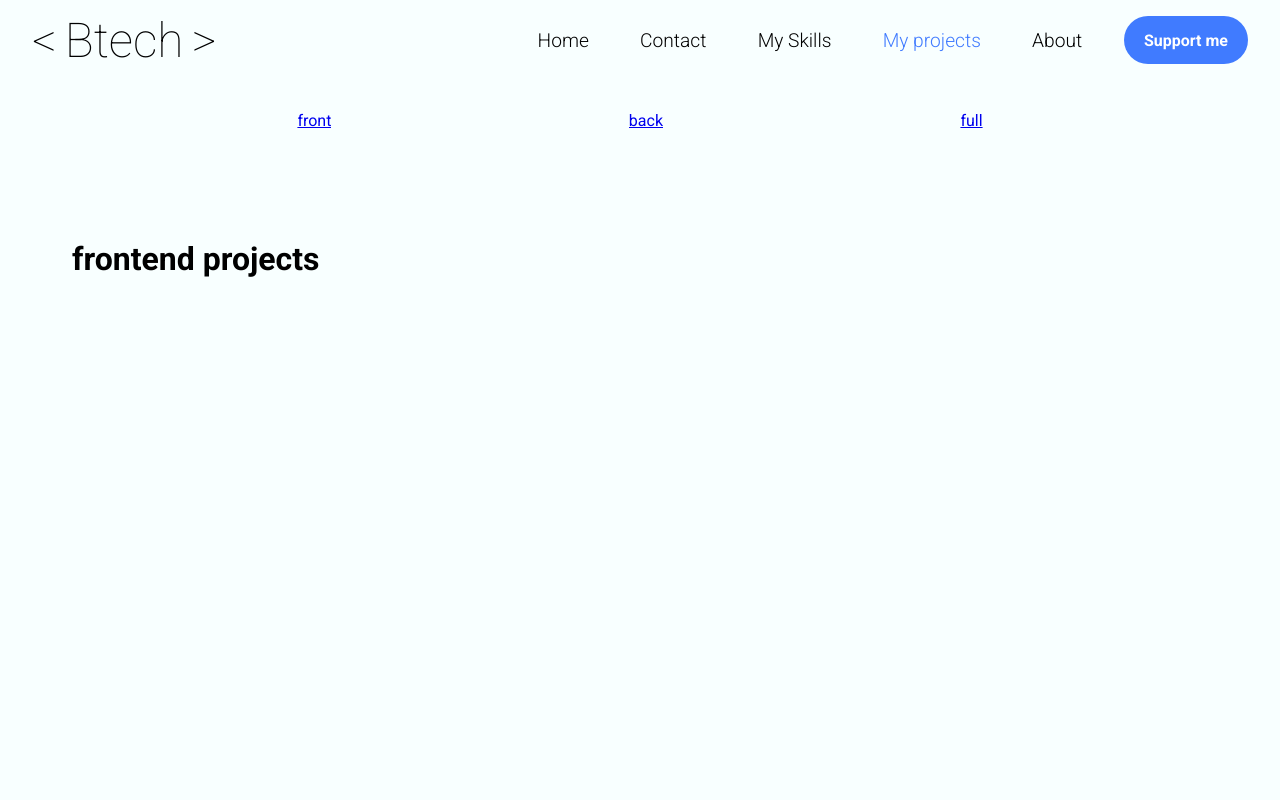
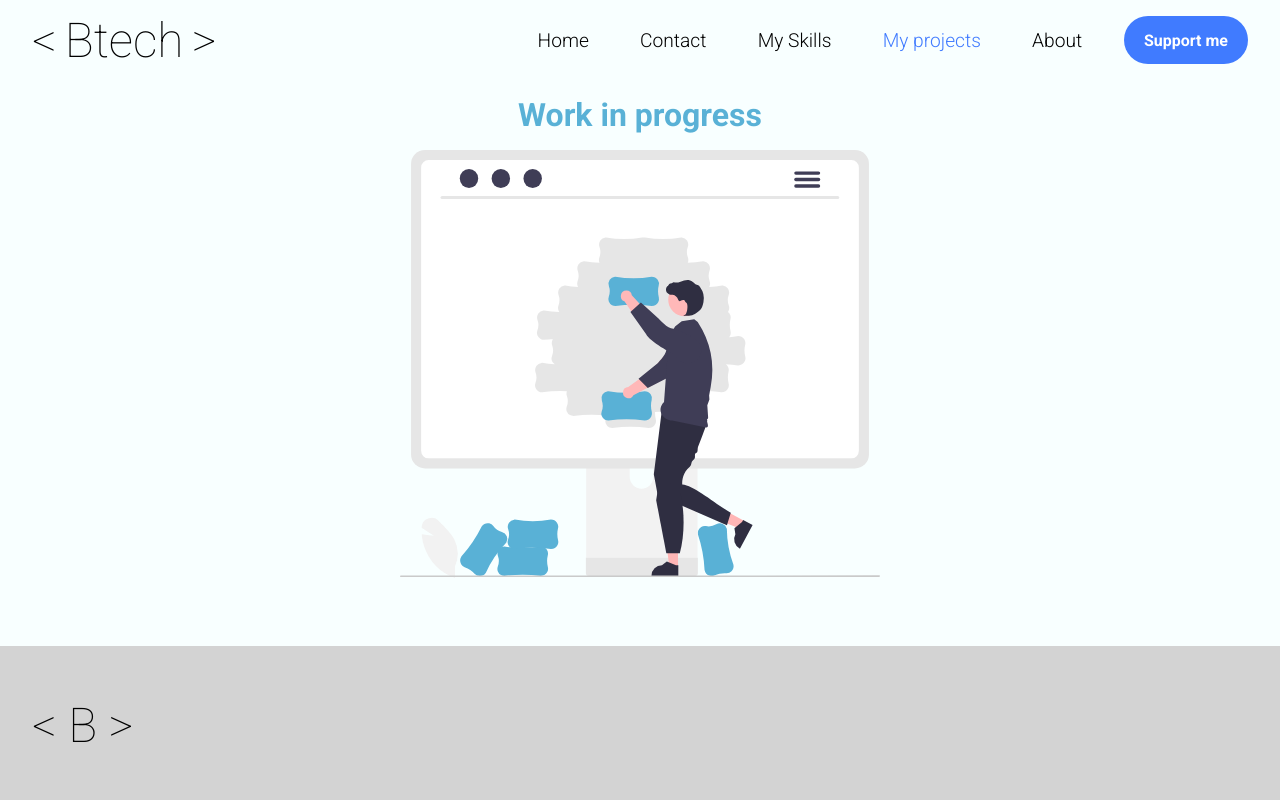
Before and after one commit to BucoTEC/MyPortifolio, a React (Create React App) app: page /projects in a window 1280 px wide. Shown: the top 800 px of the page. Built offline with nearby package versions, Linux system fonts and the light colour scheme.

Commit message:
added work in progress page to my projects

```diff
--- a/src/pages/Projects.jsx
+++ b/src/pages/Projects.jsx
@@ -2,34 +2,42 @@ import React from "react";
 import AnimatePage from "../utils/AnimatePage";
 import styled from "styled-components";
 import { phone } from "../utils/responsive";
-import { NavLink, Outlet, Route, Routes } from "react-router-dom";
-import Front from "../components/Projects/Front";
-import Back from "../components/Projects/Back";
-import Full from "../components/Projects/Full";
+import NotWorking from "../assets/workInProgres.svg";
+// import { NavLink, Outlet, Route, Routes } from "react-router-dom";
+// import Front from "../components/Projects/Front";
+// import Back from "../components/Projects/Back";
+// import Full from "../components/Projects/Full";
 const Wrapper = styled.div`
-  max-width: 71rem;
+  max-width: 30rem;
   margin: auto;
     ${phone({
       width: "100%",
     })}
 
   }
-
+  h1{
+    text-align: center;
+    margin: 1rem 0;
+    color: #59B1D6;
+  }
 `;
 
-const Nav = styled.div`
-  position: absolute;
-  top: 10vh;
+// const Nav = styled.div`
+//   position: absolute;
+//   top: 10vh;
+//   width: 100%;
+//   height: 10vh;
+//   display: flex;
+//   justify-content: space-evenly;
+//   align-items: center;
+// `;
+const WorkInProgres = styled.img`
   width: 100%;
-  height: 10vh;
-  display: flex;
-  justify-content: space-evenly;
-  align-items: center;
 `;
 function Projects() {
   return (
     <>
-      <Nav>
+      {/* <Nav>
             <NavLink to="">front</NavLink>
             <NavLink to="back">back</NavLink>
             <NavLink to="full">full</NavLink>
@@ -43,6 +51,12 @@ function Projects() {
                 <Route path="full" element={<Full />} />
               </Routes>
             </Wrapper>
+          </AnimatePage> */}
+      <AnimatePage>
+        <Wrapper>
+          <h1>Work in progress</h1>
+          <WorkInProgres src={NotWorking} />
+        </Wrapper>
       </AnimatePage>
     </>
   );
```
Also changed, not shown: src/assets/workInProgres.svg (added). Lines whose indentation alone changed are shown as unchanged.
